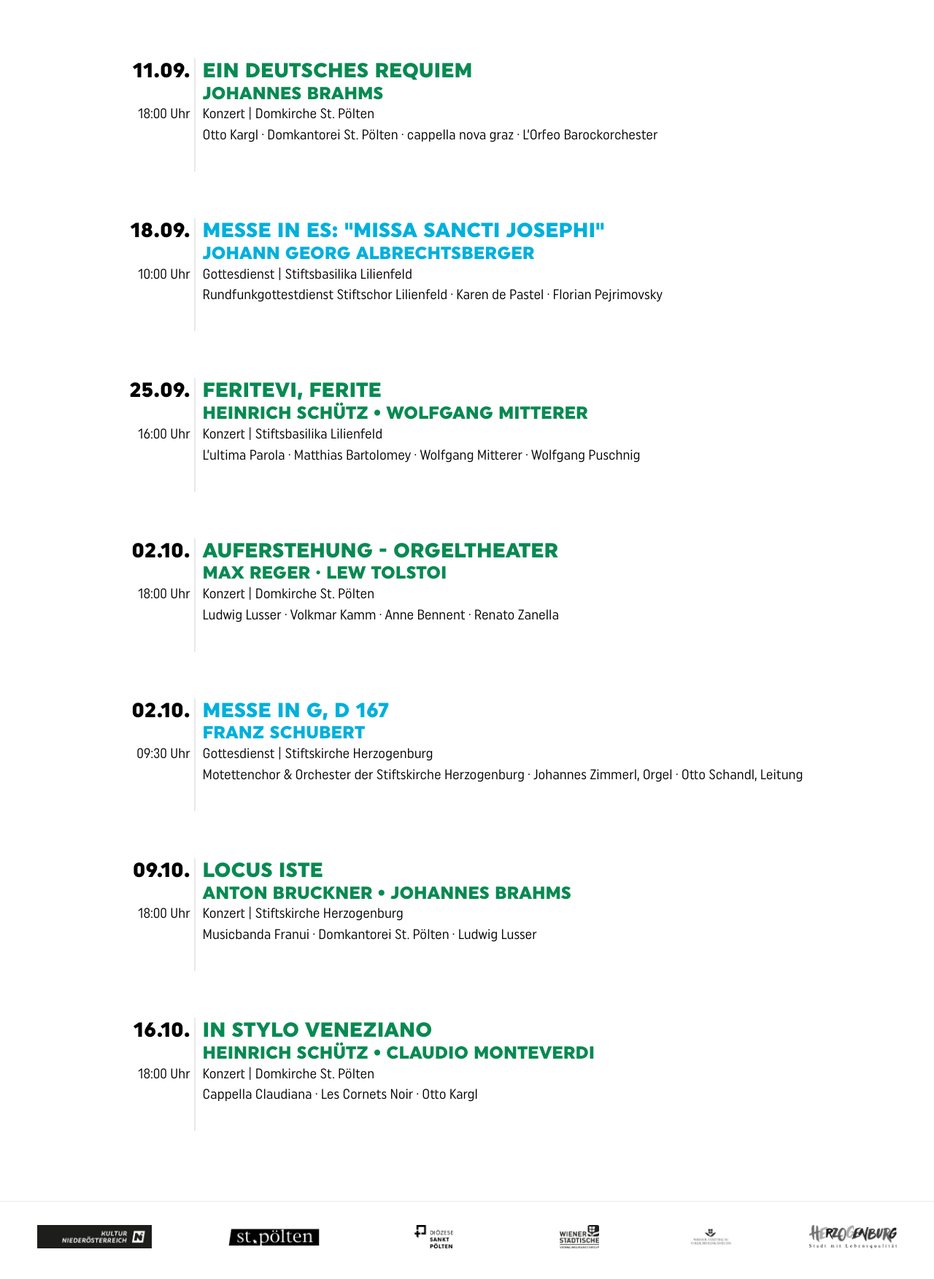
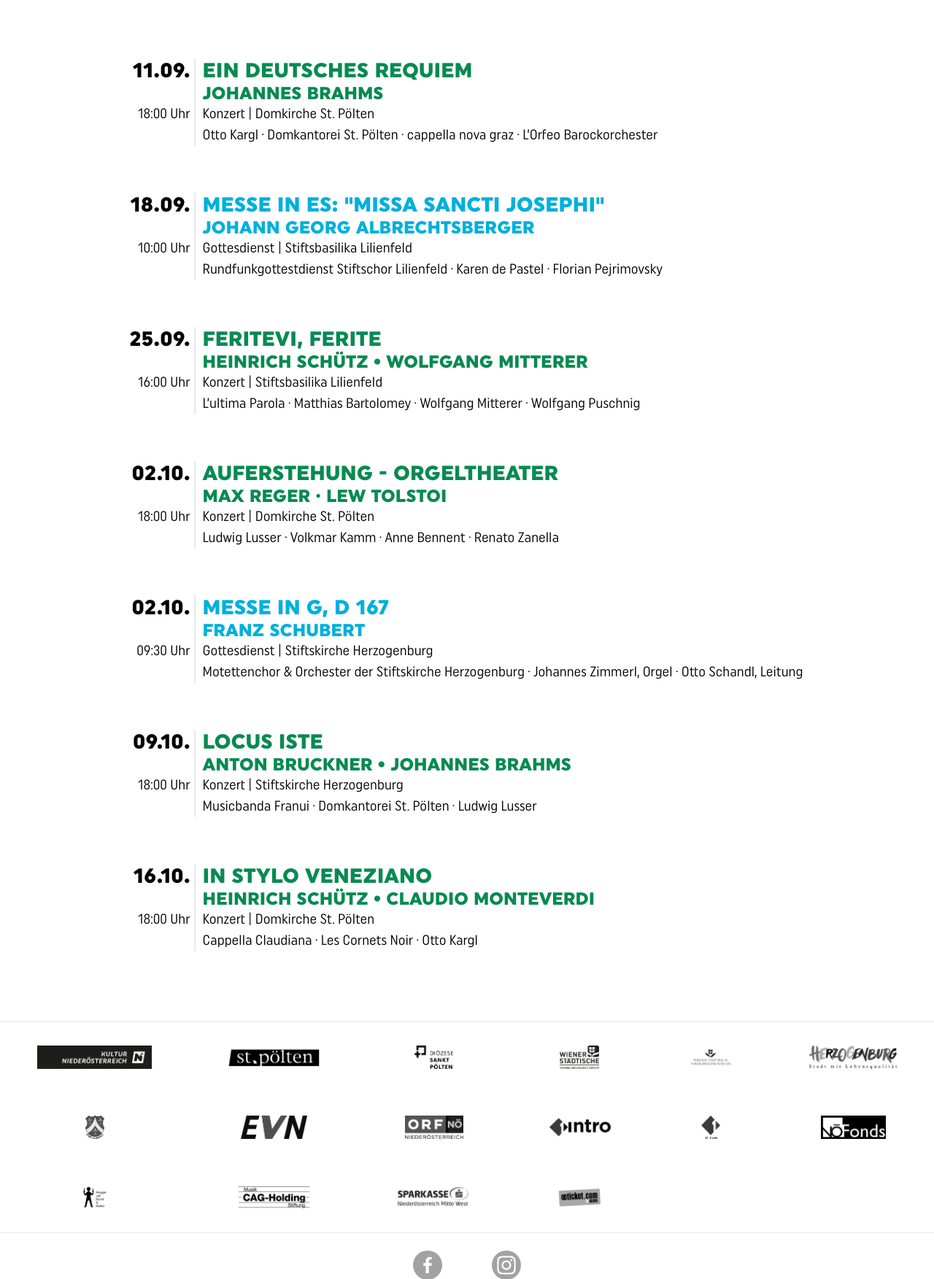
Before and after one commit to hybridpicker/musica_sacra, a Django app: page /programm/ in a window 1280 px wide. Shown: the part 280-2033 px from the top of the page at 73% size. Run offline with Django 3.2, Linux system fonts and the light colour scheme; data comes from the database, SQL or seed files in the repository; some web fonts are replaced.

Commit message:
css grid margin fix

```diff
--- a/static/css/sacra.css
+++ b/static/css/sacra.css
@@ -202,6 +202,9 @@ footer .copyright{
  }
 .event-container:first-of-type{
     margin-top: 2rem;
+}
+.event-container p:last-of-type{
+    margin-bottom: 0;
 }
 .sacra-event-title {
     grid-area: sacra-event-title; }
```
